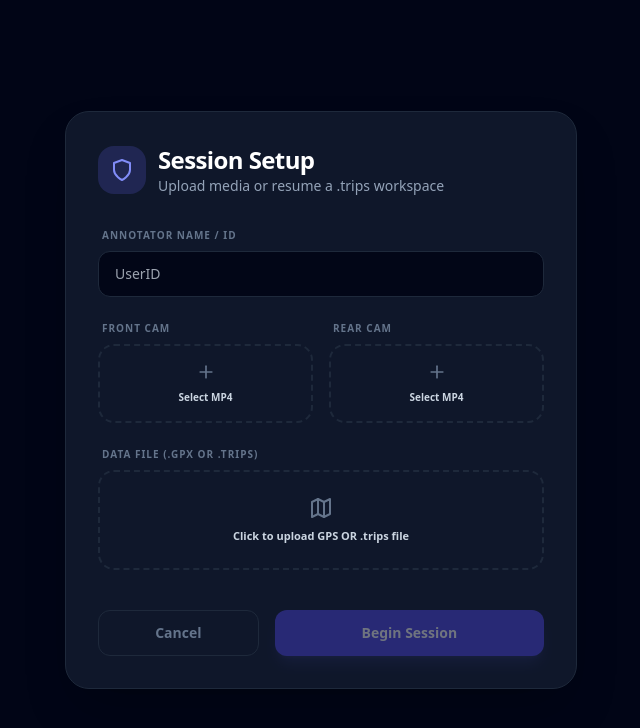
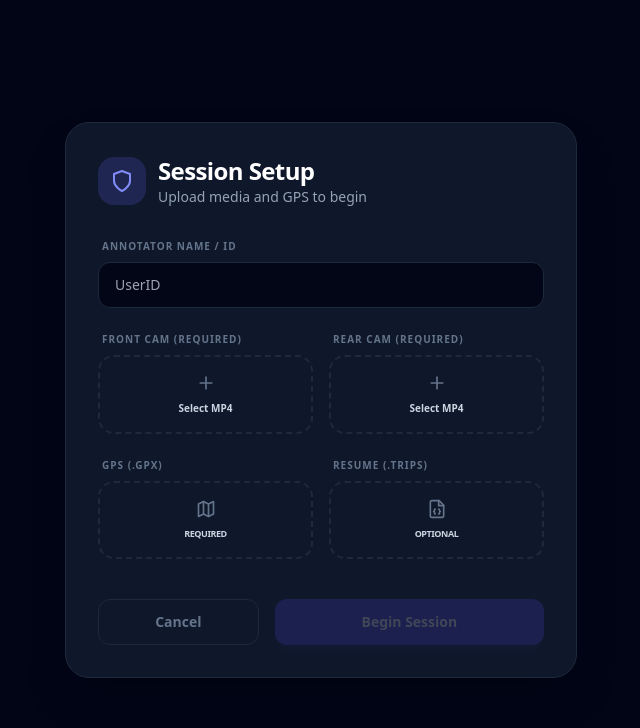
Before and after one commit to theosmith02-dot/BikeAnnotationAppSDGroup1, a React (Vite) app: page / in a window 1280 px wide. Shown: the top 728 px of the page, without its empty margins (319-959 px from the left). Built offline with nearby package versions, Linux system fonts and the light colour scheme.

Commit message:
Update Save Layout, Separate GPS from TRIPS, add Hashing to identify if TRIPS file does not match videos/gps

```diff
--- a/src/App.tsx
+++ b/src/App.tsx
@@ -6,6 +6,13 @@
 /* App.tsx: Main Entry Point, Global State, Video Sync, and Layout Grid       */
 /* -------------------------------------------------------------------------- */
 
+/* -------------------------------------------------------------------------- */
+/* TRIPS Bike Annotation Software - Senior Design Group 1                     */
+/* Team Members: Theo Smith (EE), Jack Eyrich (CSE), Anthony Roti (EE)        */
+/* Latest Revision: 4/22/2026                                                 */
+/* */
+/* App.tsx: Main Entry Point, Global State, Video Sync, and Layout Grid       */
+/* -------------------------------------------------------------------------- */
 
 import React, { useState, useRef } from 'react';
 import { Annotation, AnnotationType, GPSPoint, ActiveStates } from './types';
@@ -36,6 +43,7 @@ const App: React.FC = () => {
   const [frontVideo, setFrontVideo] = useState<{ url: string } | null>(null);
   const [backVideo, setBackVideo] = useState<{ url: string } | null>(null);
   const [gpsData, setGpsData] = useState<GPSPoint[]>([]);
+  const [sessionFingerprint, setSessionFingerprint] = useState<string>('');
 
   /* --- 2. UI & PLAYBACK STATE --- */
   const [isPlaying, setIsPlaying] = useState(false);
@@ -184,9 +192,11 @@ const App: React.FC = () => {
     back: File | null,
     gps: GPSPoint[],
     imported?: Annotation[],
-    id?: string
+    id?: string,
+    fingerprint?: string
   ) => {
     if (id) setUserId(id);
+    if (fingerprint) setSessionFingerprint(fingerprint);
     if (front instanceof File) setFrontVideo({ url: URL.createObjectURL(front) });
     if (back instanceof File) setBackVideo({ url: URL.createObjectURL(back) });
     setGpsData(gps);
@@ -202,7 +212,15 @@ const App: React.FC = () => {
     setCurrentTime(0);
   };
 
-  if (showSetup) return <SessionSetupModal onStart={handleStartSession} onClose={() => setShowSetup(false)} isResuming={frontVideo !== null} />;
+  if (showSetup) {
+    return (
+      <SessionSetupModal
+        onStart={handleStartSession}
+        onClose={() => setShowSetup(false)}
+        isResuming={frontVideo !== null}
+      />
+    );
+  }
 
   return (
     <div className="flex h-screen bg-slate-950 text-slate-100 overflow-hidden font-sans">
@@ -218,40 +236,80 @@ const App: React.FC = () => {
 
       <div className="flex-1 flex flex-col relative overflow-hidden">
         <Header
-          userId={userId} sidebarOpen={sidebarOpen} setSidebarOpen={setSidebarOpen}
-          onSaveWorkspace={() => saveWorkspaceFile(gpsData)} onNewSession={() => setShowSetup(true)}
-          onExportCSV={() => exportToCSV(gpsData)} isSwapped={isSwapped} setIsSwapped={setIsSwapped}
-          isMuted={isMuted} setIsMuted={setIsMuted} currentTime={currentTime} formatTime={formatTime}
-          playbackRate={playbackRate} onPlaybackRateChange={setPlaybackRate}
+          userId={userId}
+          sidebarOpen={sidebarOpen}
+          setSidebarOpen={setSidebarOpen}
+          onSaveWorkspace={() => saveWorkspaceFile(gpsData, sessionFingerprint)}
+          onNewSession={() => setShowSetup(true)}
+          onExportCSV={() => exportToCSV(gpsData)}
+          isSwapped={isSwapped}
+          setIsSwapped={setIsSwapped}
+          isMuted={isMuted}
+          setIsMuted={setIsMuted}
+          currentTime={currentTime}
+          formatTime={formatTime}
+          playbackRate={playbackRate}
+          onPlaybackRateChange={setPlaybackRate}
         />
 
         <div className="flex-1 flex flex-col p-4 space-y-4 overflow-hidden">
           <VideoPlayer
-            ref={videoPlayerRef} frontUrl={frontVideo?.url} backUrl={backVideo?.url}
-            currentTime={currentTime} duration={duration} isPlaying={isPlaying}
-            isMuted={isMuted} isSwapped={isSwapped} playbackRate={playbackRate} activeStates={activeStates}
-            onTimeUpdate={setCurrentTime} onDurationChange={setDuration}
-            onTogglePlay={() => setIsPlaying(!isPlaying)} onSeek={(t) => { videoPlayerRef.current?.syncAll(t); setCurrentTime(t); }}
+            ref={videoPlayerRef}
+            frontUrl={frontVideo?.url}
+            backUrl={backVideo?.url}
+            currentTime={currentTime}
+            duration={duration}
+            isPlaying={isPlaying}
+            isMuted={isMuted}
+            isSwapped={isSwapped}
+            playbackRate={playbackRate}
+            activeStates={activeStates}
+            onTimeUpdate={setCurrentTime}
+            onDurationChange={setDuration}
+            onTogglePlay={() => setIsPlaying(!isPlaying)}
+            onSeek={(t) => { videoPlayerRef.current?.syncAll(t); setCurrentTime(t); }}
           />
 
           <ActionCenter
-            activeStates={activeStates} pendingAnnotation={pendingAnnotation} pendingNote={pendingNote}
-            setPendingNote={setPendingNote} setPendingAnnotation={setPendingAnnotation}
+            activeStates={activeStates}
+            pendingAnnotation={pendingAnnotation}
+            pendingNote={pendingNote}
+            setPendingNote={setPendingNote}
+            setPendingAnnotation={setPendingAnnotation}
             onUpdateState={handleUpdateState}
-            onActionClick={(type, val, col) => { setIsPlaying(false); const frame = captureFrame(); if(frame) setPendingAnnotation({...frame, type, value: val, color: col}); }}
+            onActionClick={(type, val, col) => {
+              setIsPlaying(false);
+              const frame = captureFrame();
+              if(frame) setPendingAnnotation({...frame, type, value: val, color: col});
+            }}
             onOpenCriticalPointPicker={() => { setIsPlaying(false); setShowPicker(true); }}
             onOpenRecklessModal={() => { setIsPlaying(false); setActiveModal('reckless'); }}
             onSaveAnnotation={() => {
               const context = `[W:${activeStates.weather || '?'}, P:${activeStates.path || '?'}, S:${activeStates.surface || '?'}, H:${activeStates.helmet || '?'}]`;
-              const newAnn = { id: crypto.randomUUID(), timestamp: pendingAnnotation.timestamp, formattedTime: formatTime(pendingAnnotation.timestamp), type: pendingAnnotation.type, value: pendingAnnotation.value, note: pendingNote ? `${context} ${pendingNote}` : context, screenshot: pendingAnnotation.screenshot, color: pendingAnnotation.color };
+              const newAnn: Annotation = {
+                id: crypto.randomUUID(),
+                timestamp: pendingAnnotation.timestamp,
+                formattedTime: formatTime(pendingAnnotation.timestamp),
+                type: pendingAnnotation.type,
+                value: pendingAnnotation.value,
+                note: pendingNote ? `${context} ${pendingNote}` : context,
+                screenshot: pendingAnnotation.screenshot,
+                color: pendingAnnotation.color
+              };
               setAnnotations(prev => [...prev, newAnn].sort((a,b) => a.timestamp - b.timestamp));
-              setPendingAnnotation(null); setPendingNote('');
+              setPendingAnnotation(null);
+              setPendingNote('');
             }}
           />
         </div>
 
         <div className="absolute top-[285px] right-8 w-[calc(33.33%-3rem)] h-[calc(100%-460px)] z-30">
-          <MapView gpsData={gpsData} currentTime={currentTime} isAutoCentering={isAutoCentering} setIsAutoCentering={setIsAutoCentering} />
+          <MapView
+            gpsData={gpsData}
+            currentTime={currentTime}
+            isAutoCentering={isAutoCentering}
+            setIsAutoCentering={setIsAutoCentering}
+          />
         </div>
       </div>
 
@@ -267,10 +325,38 @@ const App: React.FC = () => {
         />
       )}
 
-      {activeModal === 'junction' && <JunctionModal onClose={closeModals} onSave={(d) => saveComplexModalData('Critical Point - Junction', AnnotationType.GENERAL, d, 'purple')} defaults={isEditing ? parseDefaults(editingId!) : {}} isEditing={isEditing} />}
-      {activeModal === 'lane' && <LaneChangeModal onClose={closeModals} onSave={(d) => saveComplexModalData('Critical Point - Lane Change', AnnotationType.GENERAL, d, 'purple')} defaults={isEditing ? parseDefaults(editingId!) : {}} isEditing={isEditing} />}
-      {activeModal === 'reckless' && <RecklessModal onClose={closeModals} onSave={(d) => saveComplexModalData('Reckless Behavior', AnnotationType.RECKLESS, d, 'red')} defaults={isEditing ? parseDefaults(editingId!) : {}} isEditing={isEditing} />}
-      {activeModal === 'hazard' && <HazardModal onClose={closeModals} onSave={(d) => saveComplexModalData('Critical Point - Hazard', AnnotationType.GENERAL, d, 'purple')} defaults={isEditing ? parseDefaults(editingId!) : {}} isEditing={isEditing} />}
+      {activeModal === 'junction' && (
+        <JunctionModal
+          onClose={closeModals}
+          onSave={(d) => saveComplexModalData('Critical Point - Junction', AnnotationType.GENERAL, d, 'purple')}
+          defaults={isEditing ? parseDefaults(editingId!) : {}}
+          isEditing={isEditing}
+        />
+      )}
+      {activeModal === 'lane' && (
+        <LaneChangeModal
+          onClose={closeModals}
+          onSave={(d) => saveComplexModalData('Critical Point - Lane Change', AnnotationType.GENERAL, d, 'purple')}
+          defaults={isEditing ? parseDefaults(editingId!) : {}}
+          isEditing={isEditing}
+        />
+      )}
+      {activeModal === 'reckless' && (
+        <RecklessModal
+          onClose={closeModals}
+          onSave={(d) => saveComplexModalData('Reckless Behavior', AnnotationType.RECKLESS, d, 'red')}
+          defaults={isEditing ? parseDefaults(editingId!) : {}}
+          isEditing={isEditing}
+        />
+      )}
+      {activeModal === 'hazard' && (
+        <HazardModal
+          onClose={closeModals}
+          onSave={(d) => saveComplexModalData('Critical Point - Hazard', AnnotationType.GENERAL, d, 'purple')}
+          defaults={isEditing ? parseDefaults(editingId!) : {}}
+          isEditing={isEditing}
+        />
+      )}
     </div>
   );
 };
--- a/src/components/setup/SessionSetupModal.tsx
+++ b/src/components/setup/SessionSetupModal.tsx
@@ -3,8 +3,8 @@
 /* -------------------------------------------------------------------------- */
 
 import React, { useState } from 'react';
-import { Shield, Plus, Map as MapIcon } from 'lucide-react';
-import { GPSPoint, Annotation } from '../../types';
+import { Shield, Plus, Map as MapIcon, FileJson } from 'lucide-react';
+import { GPSPoint, Annotation, ProjectData } from '../../types';
 
 interface SessionSetupModalProps {
   onStart: (
@@ -12,7 +12,8 @@ interface SessionSetupModalProps {
     back: File | null,
     gps: GPSPoint[],
     annotations?: Annotation[],
-    id?: string
+    id?: string,
+    fingerprint?: string
   ) => void;
   onClose: () => void;
   isResuming: boolean;
@@ -21,10 +22,15 @@ interface SessionSetupModalProps {
 const SessionSetupModal: React.FC<SessionSetupModalProps> = ({ onStart, onClose, isResuming }) => {
   const [frontFile, setFrontFile] = useState<File | null>(null);
   const [backFile, setBackFile] = useState<File | null>(null);
-  const [dataFile, setDataFile] = useState<File | null>(null);
+  const [gpxFile, setGpxFile] = useState<File | null>(null);
+  const [tripsFile, setTripsFile] = useState<File | null>(null);
   const [userId, setUserId] = useState('');
 
-  // Local helper to parse GPX XML specifically
+  // Helper to generate the unique session fingerprint
+  const generateFingerprint = (front: File, back: File, gpx: File): string => {
+    return `${front.name}-${front.size}-${back.name}-${back.size}-${gpx.name}`;
+  };
+
   const parseGPX = (text: string): GPSPoint[] => {
     const parser = new DOMParser();
     const xmlDoc = parser.parseFromString(text, "text/xml");
@@ -46,52 +52,67 @@ const SessionSetupModal: React.FC<SessionSetupModalProps> = ({ onStart, onClose,
   };
 
   const handleBegin = async () => {
+    if (!frontFile || !backFile || !gpxFile) return;
+
+    const currentFingerprint = generateFingerprint(frontFile, backFile, gpxFile);
     let gpsPoints: GPSPoint[] = [];
     let importedAnnotations: Annotation[] | undefined = undefined;
     let finalUserId = userId;
 
-    if (dataFile) {
-      const text = await dataFile.text();
+    // 1. Process Mandatory GPX
+    try {
+      const gpxText = await gpxFile.text();
+      gpsPoints = parseGPX(gpxText);
+    } catch (err) {
+      console.error("GPX Parse Error", err);
+      alert("Error parsing GPX file.");
+      return;
+    }
 
-      if (dataFile.name.endsWith('.trips')) {
-        // --- WORKSPACE RESTORATION LOGIC ---
-        try {
-          const parsed = JSON.parse(text);
-          if (parsed.annotations) {
-            importedAnnotations = parsed.annotations;
-            gpsPoints = parsed.gpsData || [];
-            if (parsed.userId && !finalUserId) finalUserId = parsed.userId;
-          }
-        } catch (err) {
-          console.error("Failed to parse .trips workspace file", err);
+    // 2. Process Optional .trips hydration with Validation
+    if (tripsFile) {
+      try {
+        const tripsText = await tripsFile.text();
+        const parsed: ProjectData = JSON.parse(tripsText);
+
+        // Validation Check
+        if (parsed.fingerprint && parsed.fingerprint !== currentFingerprint) {
+          const proceed = window.confirm(
+            "FILE MISMATCH: This .trips file was created with different video or GPS data. " +
+            "Timestamps may be inaccurate. Do you want to load it anyway?"
+          );
+          if (!proceed) return;
         }
-      } else if (dataFile.name.endsWith('.gpx')) {
-        // --- STANDARD GPX INGESTION ---
-        gpsPoints = parseGPX(text);
+
+        importedAnnotations = parsed.annotations || [];
+        if (parsed.userId && !finalUserId) finalUserId = parsed.userId;
+      } catch (err) {
+        console.error("Failed to parse .trips file", err);
+        alert("The .trips file is invalid.");
+        return;
       }
     }
 
-    // Trigger onStart with the validated data
-    onStart(frontFile, backFile, gpsPoints, importedAnnotations, finalUserId);
+    onStart(frontFile, backFile, gpsPoints, importedAnnotations, finalUserId, currentFingerprint);
   };
+
+  const canStart = frontFile && backFile && gpxFile;
 
   return (
     <div className="fixed inset-0 z-[100] flex items-center justify-center bg-slate-950/90 backdrop-blur-md p-6">
       <div className="w-full max-w-lg bg-slate-900 border border-slate-800 rounded-3xl p-8 shadow-2xl animate-in fade-in zoom-in-95 duration-300">
 
-        {/* Header */}
         <div className="flex items-center gap-3 mb-8">
           <div className="p-3 bg-indigo-500/20 rounded-2xl">
             <Shield className="w-6 h-6 text-indigo-400" />
           </div>
           <div>
             <h2 className="text-2xl font-bold text-white tracking-tight">Session Setup</h2>
-            <p className="text-slate-400 text-sm">Upload media or resume a .trips workspace</p>
+            <p className="text-slate-400 text-sm">Upload media and GPS to begin</p>
           </div>
         </div>
 
         <div className="space-y-6">
-          {/* Annotator ID */}
           <div>
             <label className="block text-[10px] font-black uppercase tracking-widest text-slate-500 mb-2 ml-1">
               Annotator Name / ID
@@ -105,50 +126,46 @@ const SessionSetupModal: React.FC<SessionSetupModalProps> = ({ onStart, onClose,
             />
           </div>
 
-          {/* Video Selection Grid */}
           <div className="grid grid-cols-2 gap-4">
-            <VideoUploadField label="Front Cam" file={frontFile} setFile={setFrontVideo => setFrontFile(setFrontVideo)} />
-            <VideoUploadField label="Rear Cam" file={backFile} setFile={setBackVideo => setBackFile(setBackVideo)} />
+            <VideoUploadField label="Front Cam (Required)" file={frontFile} setFile={setFrontFile} />
+            <VideoUploadField label="Rear Cam (Required)" file={backFile} setFile={setBackFile} />
           </div>
 
-          {/* Data Ingestion (GPX or TRIPS) */}
-          <div className="space-y-2">
-            <label className="block text-[10px] font-black uppercase tracking-widest text-slate-500 ml-1">
-              Data File (.gpx or .trips)
-            </label>
-            <div className="relative group">
-              <input
-                type="file"
-                accept=".gpx,.trips"
-                onChange={(e) => setDataFile(e.target.files?.[0] || null)}
-                className="absolute inset-0 w-full h-full opacity-0 cursor-pointer z-10"
+          <div className="grid grid-cols-2 gap-4">
+            <div className="space-y-2">
+              <label className="block text-[10px] font-black uppercase tracking-widest text-slate-500 ml-1">GPS (.gpx)</label>
+              <FileUploadField
+                file={gpxFile}
+                setFile={setGpxFile}
+                accept=".gpx"
+                icon={<MapIcon className={`w-5 h-5 mx-auto mb-2 ${gpxFile ? 'text-indigo-400' : 'text-slate-500'}`} />}
+                placeholder="Required"
               />
-              <div className={`p-6 border-2 border-dashed rounded-2xl text-center transition-all ${
-                dataFile ? 'border-indigo-500/50 bg-indigo-500/10' : 'border-slate-800 hover:border-slate-700'
-              }`}>
-                <MapIcon className={`w-6 h-6 mx-auto mb-2 ${dataFile ? 'text-indigo-400' : 'text-slate-500'}`} />
-                <span className="text-[11px] font-bold block text-slate-300">
-                  {dataFile ? dataFile.name : 'Click to upload GPS OR .trips file'}
-                </span>
-              </div>
+            </div>
+
+            <div className="space-y-2">
+              <label className="block text-[10px] font-black uppercase tracking-widest text-slate-500 ml-1">Resume (.trips)</label>
+              <FileUploadField
+                file={tripsFile}
+                setFile={setTripsFile}
+                accept=".trips"
+                icon={<FileJson className={`w-5 h-5 mx-auto mb-2 ${tripsFile ? 'text-amber-400' : 'text-slate-500'}`} />}
+                placeholder="Optional"
+              />
             </div>
           </div>
         </div>
 
-        {/* Footer Actions */}
         <div className="mt-10 flex gap-4">
-          <button
-            onClick={onClose}
-            className="flex-1 px-6 py-3 rounded-xl border border-slate-800 text-slate-500 text-sm font-bold hover:bg-slate-800 hover:text-slate-300 transition-all"
-          >
+          <button onClick={onClose} className="flex-1 px-6 py-3 rounded-xl border border-slate-800 text-slate-500 text-sm font-bold hover:bg-slate-800 hover:text-slate-300 transition-all">
             Cancel
           </button>
           <button
-            disabled={!frontFile && !isResuming && !dataFile?.name.endsWith('.trips')}
+            disabled={!canStart}
             onClick={handleBegin}
-            className="flex-[2] px-6 py-3 rounded-xl bg-indigo-600 text-white text-sm font-bold hover:bg-indigo-500 disabled:opacity-40 disabled:cursor-not-allowed shadow-lg shadow-indigo-500/20 transition-all active:scale-95"
+            className="flex-[2] px-6 py-3 rounded-xl bg-indigo-600 text-white text-sm font-bold hover:bg-indigo-500 disabled:opacity-20 disabled:cursor-not-allowed shadow-lg shadow-indigo-500/20 transition-all active:scale-95"
           >
-            {dataFile?.name.endsWith('.trips') ? 'Resume Workspace' : 'Begin Session'}
+            {tripsFile ? 'Restore & Begin' : 'Begin Session'}
           </button>
         </div>
       </div>
@@ -156,31 +173,29 @@ const SessionSetupModal: React.FC<SessionSetupModalProps> = ({ onStart, onClose,
   );
 };
 
-/* --- Internal Helper Component --- */
-const VideoUploadField: React.FC<{
-  label: string,
-  file: File | null,
-  setFile: (f: File | null) => void
-}> = ({ label, file, setFile }) => (
+const VideoUploadField: React.FC<{ label: string, file: File | null, setFile: (f: File | null) => void }> = ({ label, file, setFile }) => (
   <div className="space-y-2">
     <label className="block text-[10px] font-black uppercase tracking-widest text-slate-500 ml-1">{label}</label>
     <div className="relative group">
-      <input
-        type="file"
-        accept="video/*"
-        onChange={(e) => setFile(e.target.files?.[0] || null)}
-        className="absolute inset-0 w-full h-full opacity-0 cursor-pointer z-10"
-      />
-      <div className={`p-4 border-2 border-dashed rounded-2xl text-center transition-all ${
-        file ? 'border-green-500/50 bg-green-500/10' : 'border-slate-800 hover:border-slate-700'
-      }`}>
+      <input type="file" accept="video/*" onChange={(e) => setFile(e.target.files?.[0] || null)} className="absolute inset-0 w-full h-full opacity-0 cursor-pointer z-10" />
+      <div className={`p-4 border-2 border-dashed rounded-2xl text-center transition-all ${file ? 'border-green-500/50 bg-green-500/10' : 'border-slate-800 hover:border-slate-700'}`}>
         <Plus className={`w-5 h-5 mx-auto mb-2 ${file ? 'text-green-400' : 'text-slate-500'}`} />
-        <span className="text-[10px] font-bold block truncate text-slate-300 px-2">
-          {file ? file.name : 'Select MP4'}
-        </span>
+        <span className="text-[10px] font-bold block truncate text-slate-300 px-2">{file ? file.name : 'Select MP4'}</span>
       </div>
     </div>
   </div>
 );
 
+const FileUploadField: React.FC<{ file: File | null, setFile: (f: File | null) => void, accept: string, icon: React.ReactNode, placeholder: string }> = ({ file, setFile, accept, icon, placeholder }) => (
+  <div className="relative group">
+    <input type="file" accept={accept} onChange={(e) => setFile(e.target.files?.[0] || null)} className="absolute inset-0 w-full h-full opacity-0 cursor-pointer z-10" />
+    <div className={`p-4 border-2 border-dashed rounded-2xl text-center transition-all ${file ? 'border-indigo-500/50 bg-indigo-500/10' : 'border-slate-800 hover:border-slate-700'}`}>
+      {icon}
+      <span className="text-[9px] font-black block truncate text-slate-300 px-1 uppercase tracking-tighter">
+        {file ? file.name : placeholder}
+      </span>
+    </div>
+  </div>
+);
+
 export default SessionSetupModal;
--- a/src/types/index.ts
+++ b/src/types/index.ts
@@ -38,6 +38,7 @@ export interface ActiveStates {
 export interface ProjectData {
   version: string;
   userId: string;
+  fingerprint: string; // Added: Unique ID matching the specific media files
   annotations: Annotation[];
   gpsData: GPSPoint[];
   exportDate: string;
```
Also changed, not shown: src/components/layout/Header.tsx (+58 -21 lines), src/hooks/useAnnotationSync.ts (+6 -13 lines).
